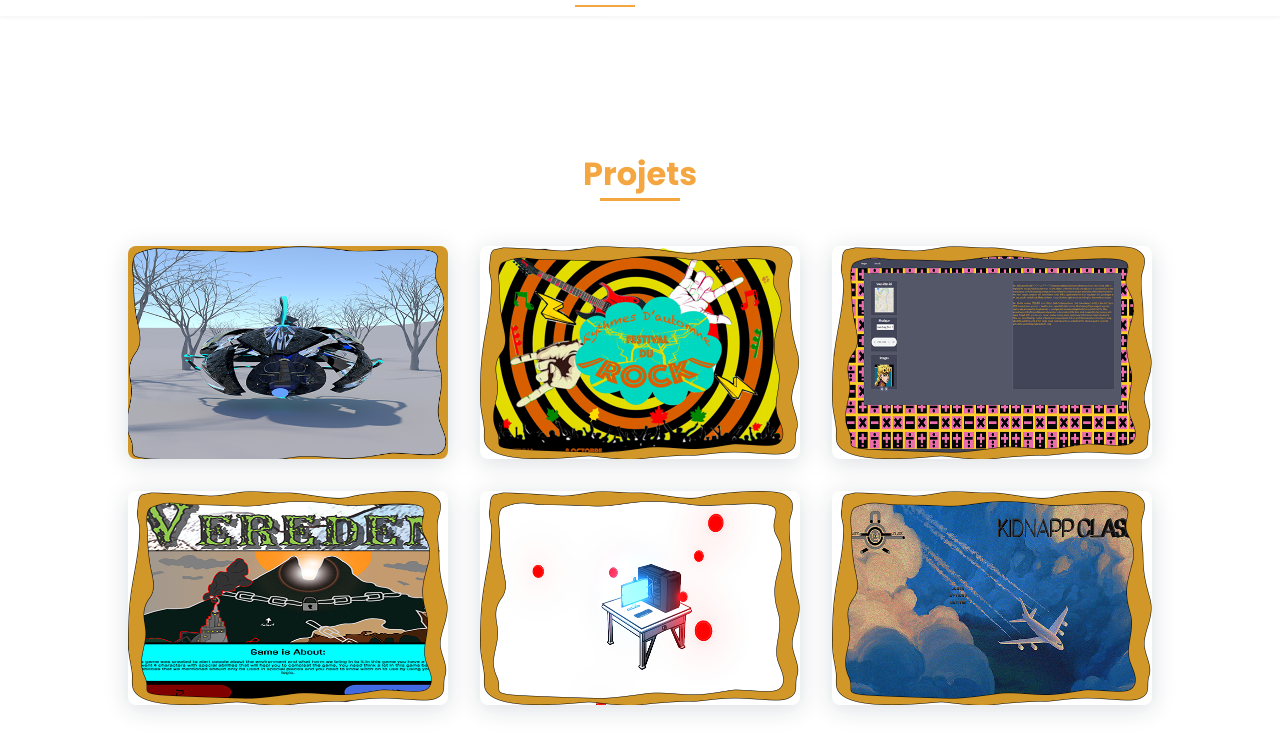
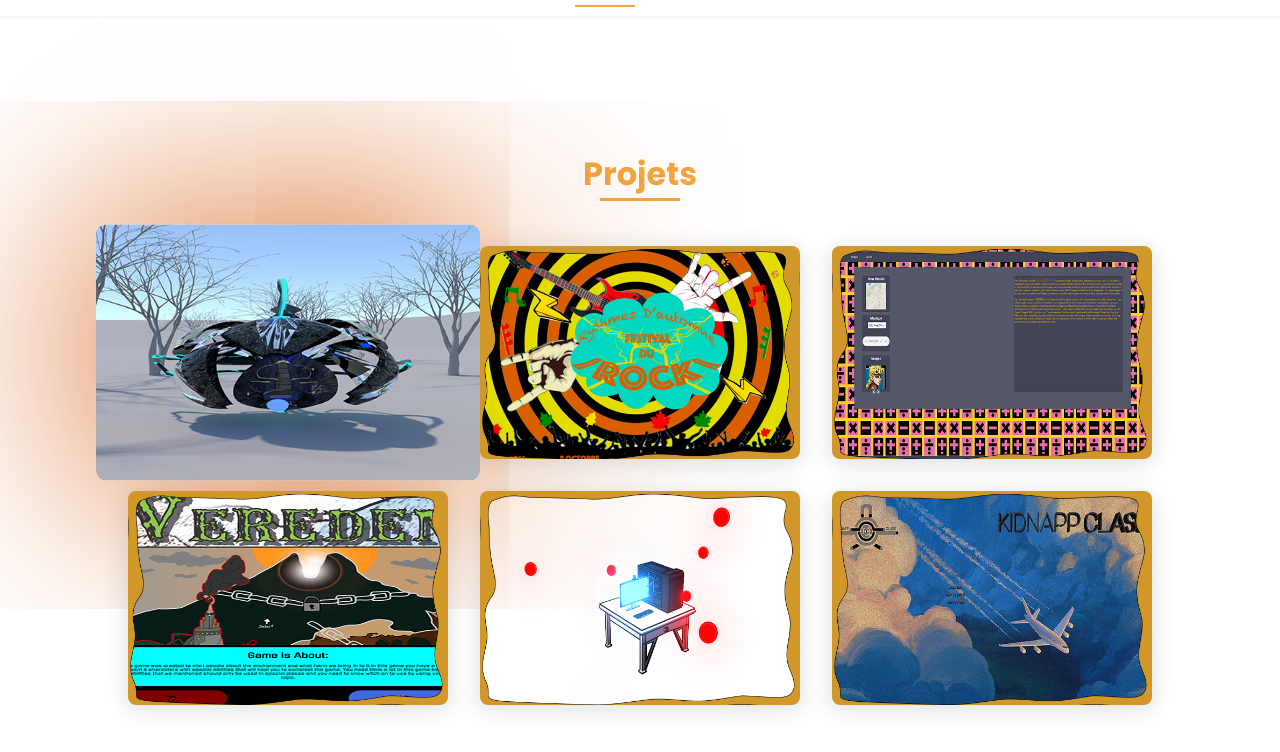
Before and after one commit to Tyyyno/portfolio, a plain HTML site: page index.html in a window 1280 px wide. In both pictures the pointer is over the element 288 px from the left and 2284 px from the top of the page. Shown: the part 1932-2684 px from the top of the page. Drawn offline with nearby package versions, Linux system fonts and the light colour scheme; files whose address does not match are found by name.

Commit message:
Update styles.css

```diff
--- a/css/styles.css
+++ b/css/styles.css
@@ -178,6 +178,7 @@ img {
 .nav__logo {
   color: var(--second-color);
 
+  border-width: thin;
 
 }
 
@@ -338,7 +339,7 @@ img {
 }
 
 .skills__php {
-  width: 55%;
+  width: 67%;
 }
 
 .skills__img {
@@ -348,21 +349,32 @@ img {
 /* ===== Projets =====*/
 .proj__container {
   row-gap: 2rem;
+
 }
 
 .proj__img {
   box-shadow: 0 4px 25px rgba(14, 36, 49, 0.15);
   border-radius: .5rem;
   overflow: hidden;
+
+}
+
+
+.proj__img:hover{
+  transform: scale(1.2);
+  box-shadow: 0 0 200px #d35400;
+
 }
 
 .proj__img img {
   transition: 1s;
   cursor: pointer;
+  transform: scale(1.075);
 }
 
 .proj__img img:hover {
-  transform: scale(1.1);
+  transform: scale(1.2);
+
 }
 
 /* ===== CONTACT =====*/
@@ -396,6 +408,7 @@ img {
 }
 
 .footer__title {
+  color: black;
   font-size: 2rem;
   margin-bottom: var(--mb-4);
 }
```
